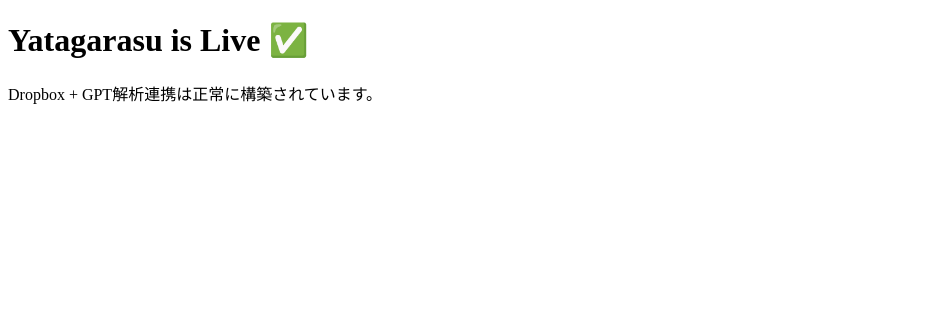
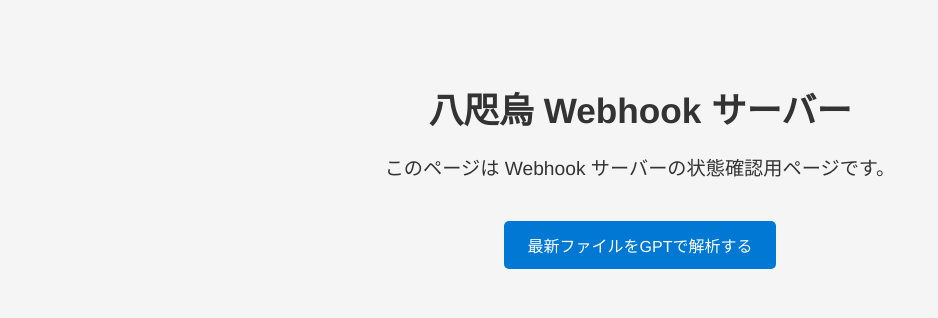
Before and after one commit to yatagarasu-lab/yatagarasu, a Flask app: page / in a window 1280 px wide. Shown: the top 318 px of the page, without its empty margins (0-938 px from the left). Run offline with Flask 3, Linux system fonts and the light colour scheme.

Commit message:
index.html を更新

```diff
--- a/templates/index.html
+++ b/templates/index.html
@@ -1,10 +1,47 @@
 <!DOCTYPE html>
-<html>
+<html lang="ja">
 <head>
-    <title>Yatagarasu AI Bot</title>
+    <meta charset="UTF-8">
+    <meta name="viewport" content="width=device-width, initial-scale=1.0">
+    <title>八咫烏 Webhook サーバー</title>
+    <style>
+        body {
+            font-family: "Helvetica Neue", Helvetica, Arial, sans-serif;
+            background-color: #f5f5f5;
+            text-align: center;
+            padding: 50px;
+            color: #333;
+        }
+
+        h1 {
+            font-size: 2.2em;
+            margin-bottom: 20px;
+        }
+
+        p {
+            font-size: 1.2em;
+            margin-bottom: 40px;
+        }
+
+        a.button {
+            display: inline-block;
+            padding: 12px 24px;
+            font-size: 1em;
+            background-color: #0078d4;
+            color: white;
+            border-radius: 5px;
+            text-decoration: none;
+            transition: background-color 0.3s ease;
+        }
+
+        a.button:hover {
+            background-color: #005fa3;
+        }
+    </style>
 </head>
 <body>
-    <h1>Yatagarasu is Live ✅</h1>
-    <p>Dropbox + GPT解析連携は正常に構築されています。</p>
+    <h1>八咫烏 Webhook サーバー</h1>
+    <p>このページは Webhook サーバーの状態確認用ページです。</p>
+    <a href="/analyze" class="button">最新ファイルをGPTで解析する</a>
 </body>
 </html>
```
